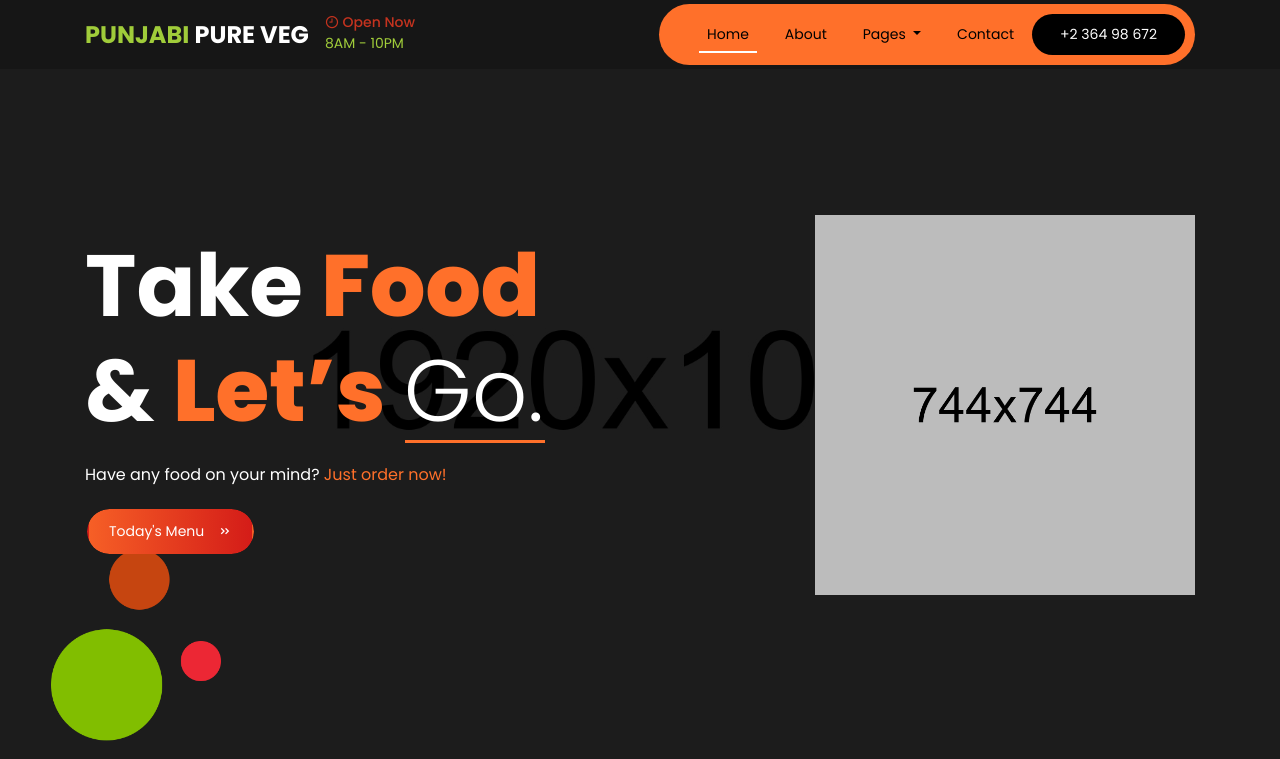
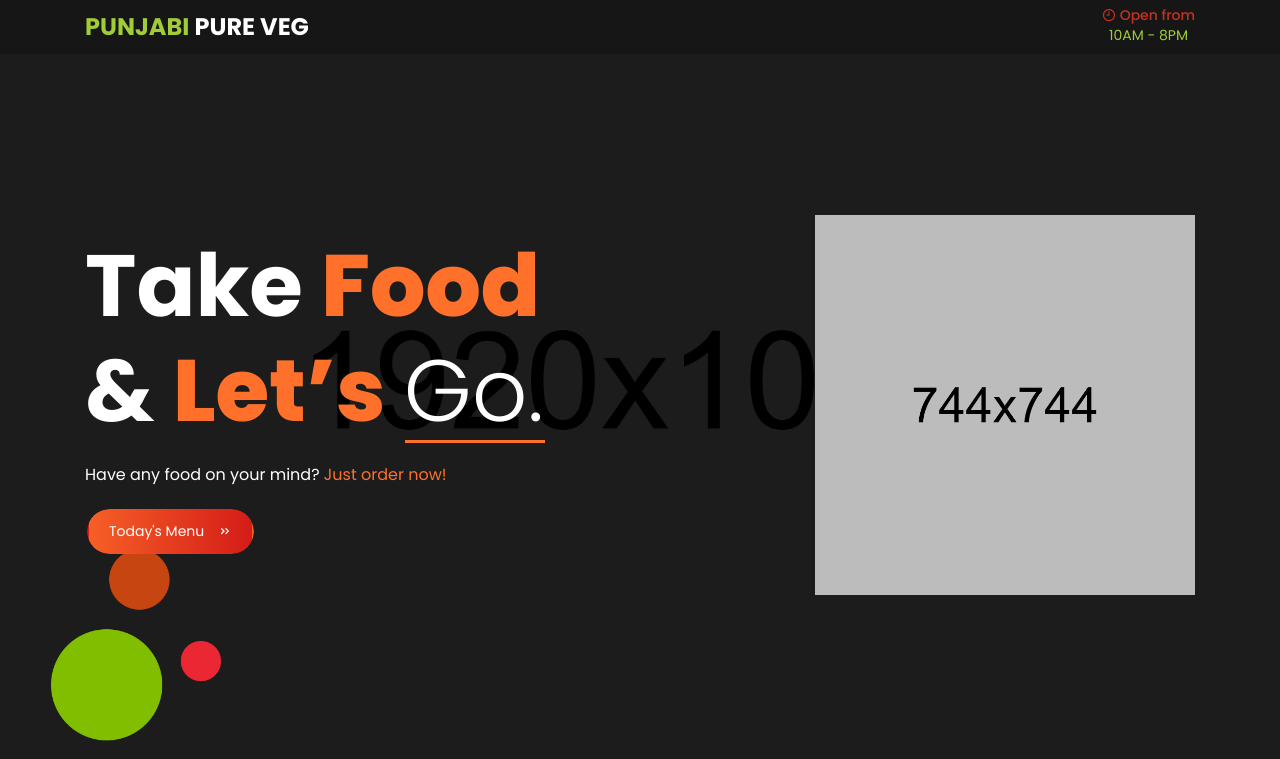
Before and after one commit to kmlprtsng/punjabipureveg.github.io, a PHP site: page / in a window 1280 px wide. Shown: the top 759 px of the page. Run offline with PHP 8.4, Linux system fonts and the light colour scheme.

Commit message:
display time at the top right

```diff
--- a/css/style.css
+++ b/css/style.css
@@ -196,6 +196,10 @@ button:hover {
 
 .logo span {
     color: #a0cc3a;
+}
+
+.open-time {
+    text-align: center;
 }
 
 .open-time h6 {
--- a/index.html
+++ b/index.html
@@ -41,7 +41,7 @@
     <header>
         <div class="header py-1">
             <div class="container">
-                <nav class="navbar navbar-expand-lg navbar-light px-0 py-0">
+                <nav class="navbar navbar-light px-0 py-0">
                     <a class="navbar-brand" href="index.html">
                         <div class="logo">
                             <!-- <img src="img/logo.png" class="w-100 img-fluid" alt="" /> -->
@@ -49,39 +49,8 @@
                         </div>
                     </a>
                     <div class="open-time">
-                        <h6><i class="icofont-clock-time"></i> Open Now</h6>
-                        <span>8AM - 10PM</span>
-                    </div>
-                    <button class="navbar-toggler" type="button" data-toggle="collapse" data-target="#navbarSupportedContent" aria-controls="navbarSupportedContent" aria-expanded="false" aria-label="Toggle navigation">
-                        <i class="icofont-navigation-menu"></i>
-                    </button>
-
-                    <div class="collapse navbar-collapse" id="navbarSupportedContent">
-                        <ul class="navbar-nav navbar-custom">
-                            <li class="nav-item active">
-                                <a class="nav-link" href="index.html">Home </a>
-                            </li>
-                            <li class="nav-item">
-                                <a class="nav-link" href="about.html">About</a>
-                            </li>
-                            <li class="nav-item dropdown">
-                                <a class="nav-link dropdown-toggle" href="#" id="navbarDropdown" role="button" data-toggle="dropdown" aria-haspopup="true" aria-expanded="false">
-                                    Pages
-                                </a>
-                                <div class="dropdown-menu" aria-labelledby="navbarDropdown">
-                                    <a class="dropdown-item" href="blog.html">Blog</a>
-                                    <a class="dropdown-item" href="singlepost.html">Single Post</a>
-                                    <a class="dropdown-item" href="error.html">404_Error</a>
-                                </div>
-                            </li>
-                            <li class="nav-item">
-                                <a class="nav-link" href="contact.html">Contact</a>
-                            </li>
-
-                            <li class="nav-item last-menu-bg">
-                                <span class="nav-link"><a href="#">+2 364 98 672</a></span>
-                            </li>
-                        </ul>
+                        <h6><i class="icofont-clock-time"></i> Open from</h6>
+                        <span>10AM - 8PM</span>
                     </div>
                 </nav>
             </div>
```
